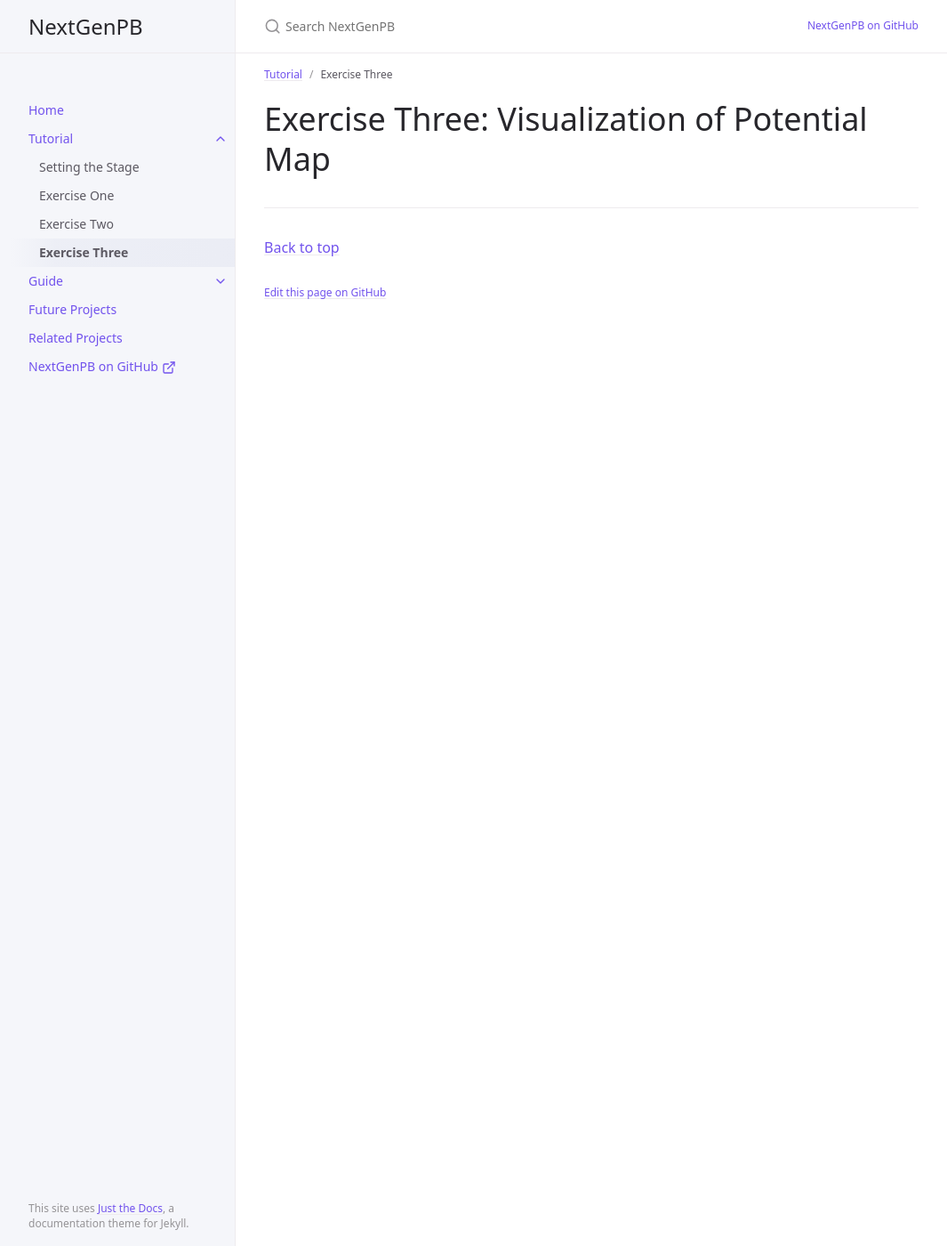
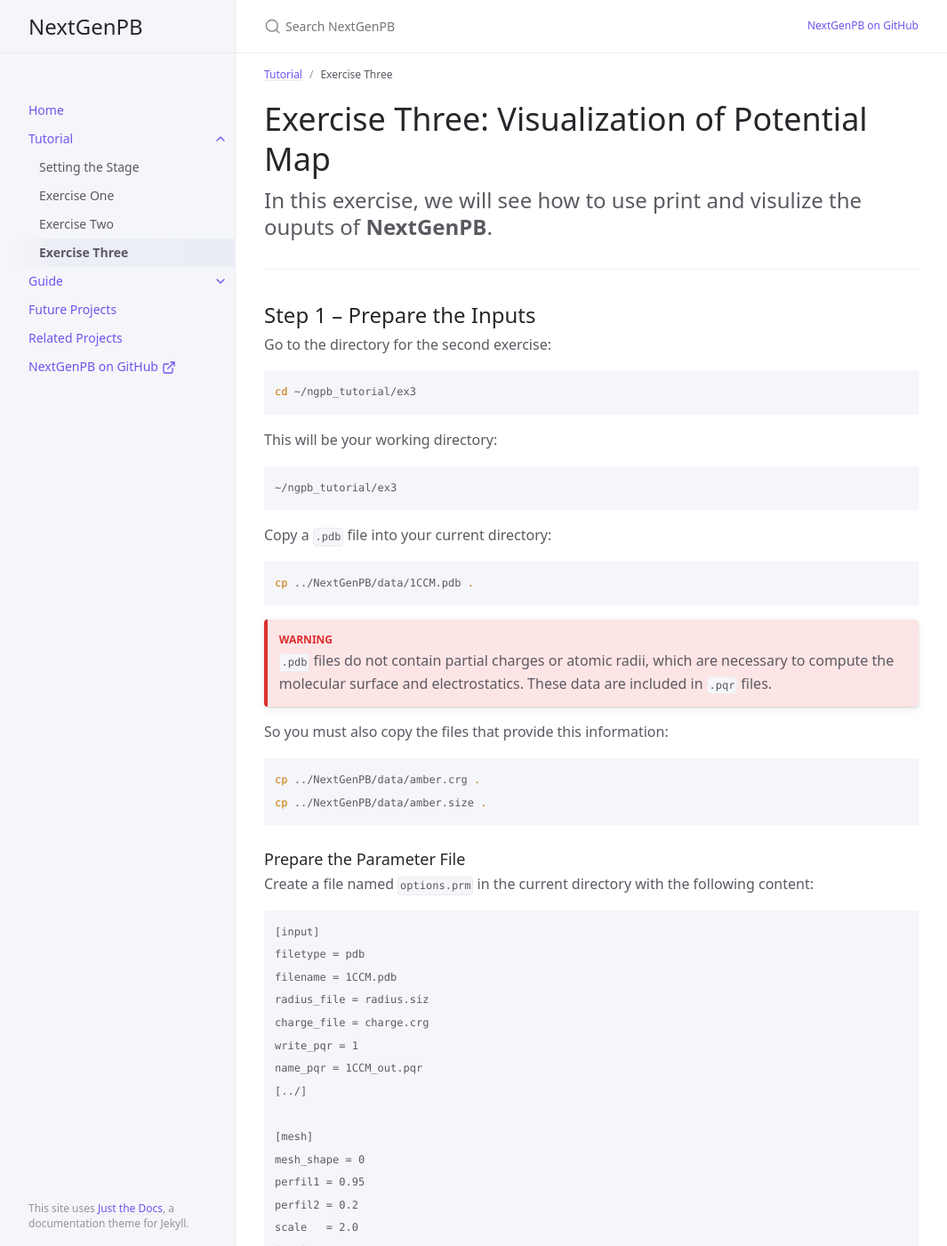
Before and after one commit to vdiflorio/nextgenpb_tutorial, a Jekyll site: the page built from docs/tutorial/ex3.md, in a window 1280 px wide and 1400 px high. Shown: the whole window at 89% size, without its empty margins (107-1172 px from the left). Built offline with Jekyll 4.4.1, drawn with Linux system fonts in a browser that asks for light colours; cached includes are drawn as plain includes; some of the changed text lies outside the part shown.

````diff
--- a/docs/tutorial/ex3.md
+++ b/docs/tutorial/ex3.md
@@ -5,3 +5,99 @@ nav_order: 4
 ---
 
 # Exercise Three: Visualization of Potential Map
+
+In this exercise, we will see how to use print and visulize the ouputs of **NextGenPB**.
+{: .fs-6 }
+
+---
+
+## Step 1 – Prepare the Inputs
+
+Go to the directory for the second exercise:
+
+```bash
+cd ~/ngpb_tutorial/ex3
+```
+
+This will be your working directory:
+
+```bash
+~/ngpb_tutorial/ex3
+```
+
+Copy a `.pdb` file into your current directory:
+
+```bash
+cp ../NextGenPB/data/1CCM.pdb .
+```
+
+{: .warning }
+`.pdb` files do not contain partial charges or atomic radii, which are necessary to compute the molecular surface and electrostatics. These data are included in `.pqr` files.
+
+So you must also copy the files that provide this information:
+
+```bash
+cp ../NextGenPB/data/amber.crg .
+cp ../NextGenPB/data/amber.size .
+```
+
+### Prepare the Parameter File
+
+Create a file named `options.prm` in the current directory with the following content:
+
+```
+[input]
+filetype = pdb
+filename = 1CCM.pdb
+radius_file = radius.siz
+charge_file = charge.crg
+write_pqr = 1
+name_pqr = 1CCM_out.pqr
+[../]
+
+[mesh]
+mesh_shape = 0
+perfil1 = 0.95
+perfil2 = 0.2
+scale   = 2.0
+[../]
+
+[model]
+bc_type = 1
+molecular_dielectric_constant = 2      # Dielectric constant inside the molecule
+solvent_dielectric_constant   = 80     # Dielectric constant of the solvent (e.g., water)
+ionic_strength                = 0.145  # Ionic strength (mol/L)
+T                             = 298.15 # Temperature in Kelvin
+calc_energy    = 2
+calc_coulombic = 1
+[../]
+```
+
+---
+
+
+## Step 2 – Run the Solver
+
+Now launch the simulation using Apptainer:
+
+```bash
+apptainer exec --pwd /App --bind .:/App ../NextGenPB.sif mpirun -np 4 ngpb --prmfile options.prm
+```
+
+---
+
+## Step 3 – Output and Results
+
+At the end of the execution, you will see a log similar to this:
+
+```ini
+...
+```
+
+You should also see a new file called `1CCM_out.pqr`.
+
+This is the `.pqr` file automatically generated by NextGenPB from the `.pdb` input.
+
+---
+
+➡️ Go to the next [exercise](/nextgenpb_tutorial/docs/tutorial/ex3).
````
Also changed, not shown: docs/guide/files/parameter.md (+1 -2 lines).
